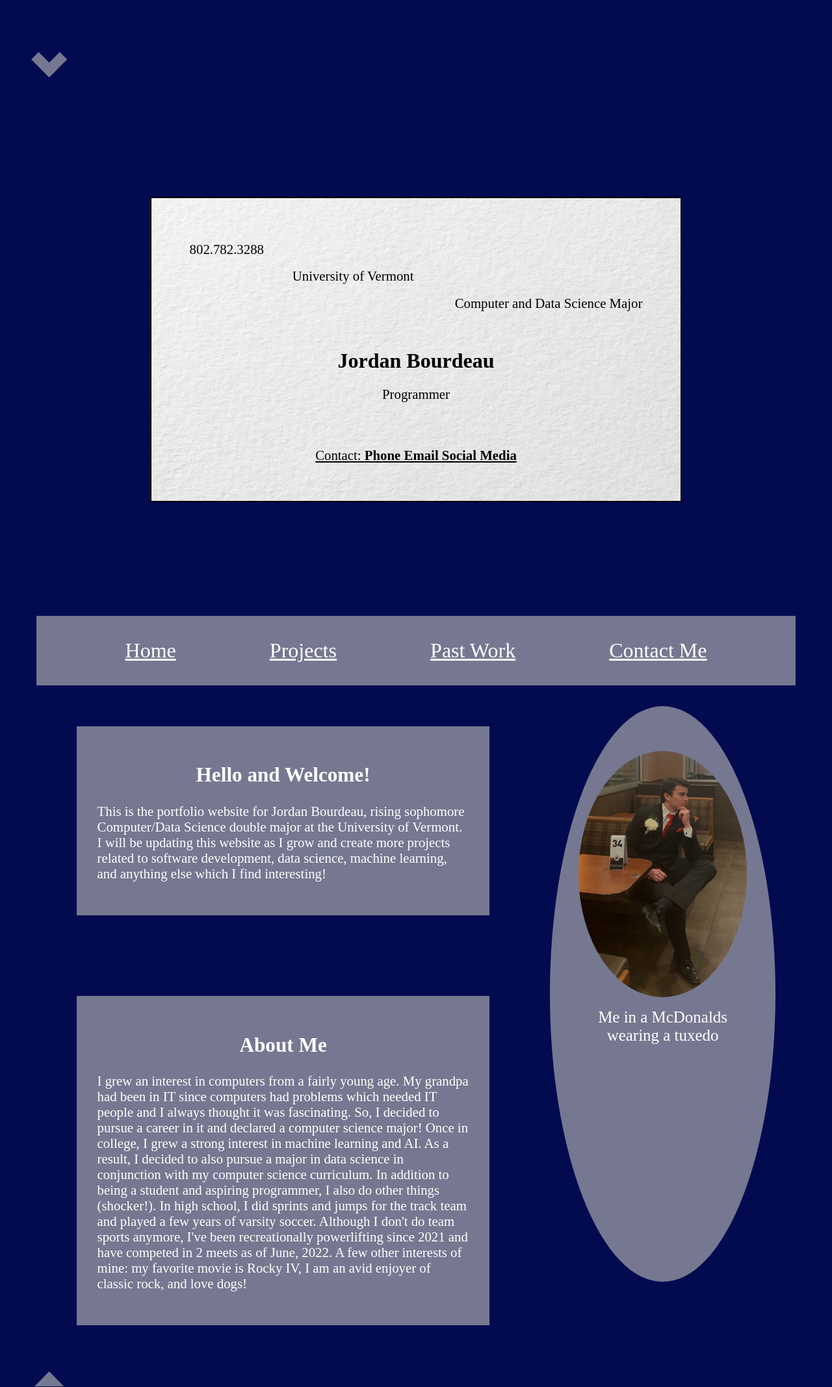
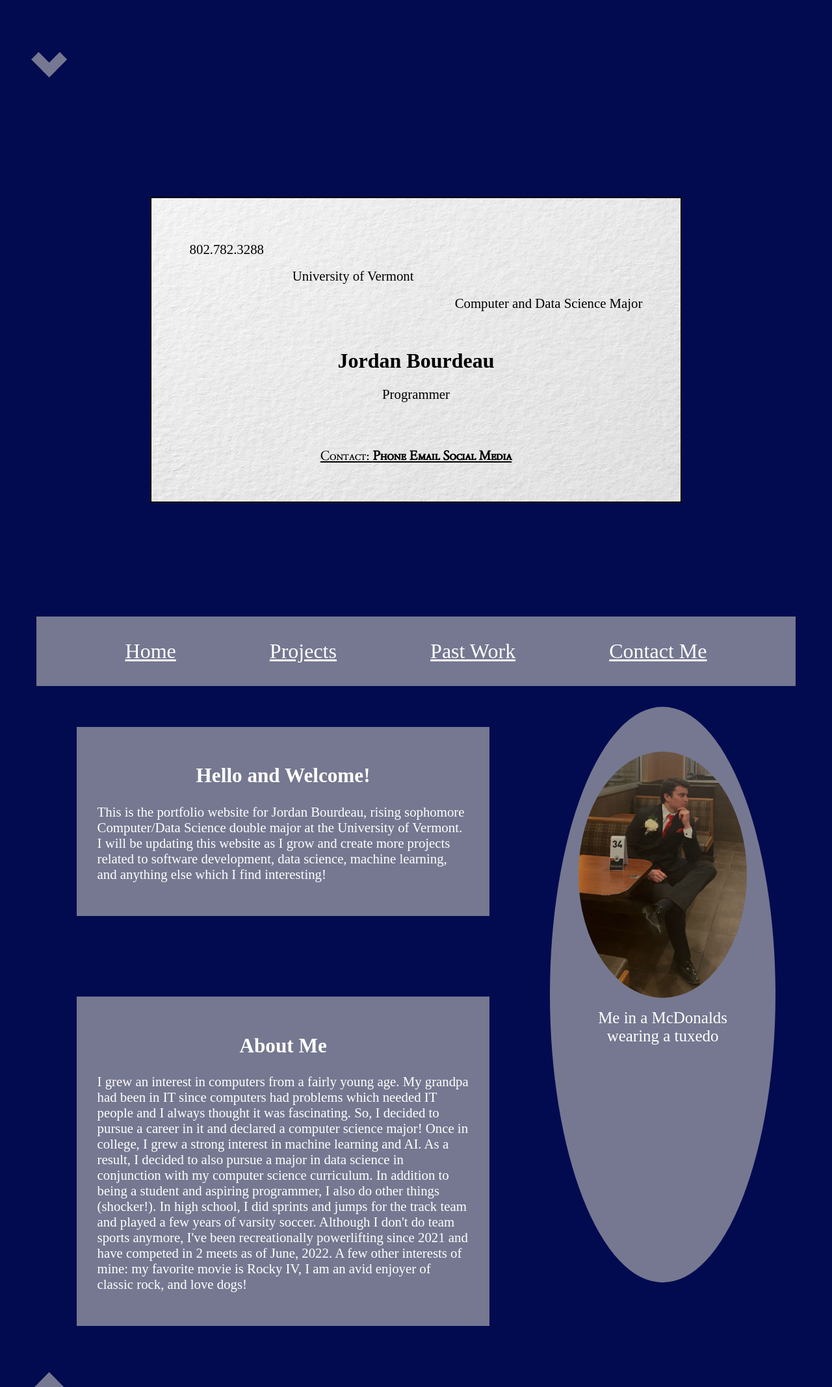
Before and after one commit to JBourds/jbourds.github.io, a PHP site: page / in a window 1280 px wide. Shown: the whole page at 65% size. Run offline with PHP 8.4, Linux system fonts and the light colour scheme.

Commit message:
Font Changes
Added Garamond-Classico-SC (Patrick Bateman font) and changed header style to use it

```diff
--- a/css/index_styles.css
+++ b/css/index_styles.css
@@ -53,7 +53,7 @@ header {
     border: .15em solid black;
     background-repeat: repeat;
     background-color: white;
-
+    font-family: Garamond-Classico-SC;
 }
 
 header > div > p, header > div > a {
--- a/css/main.css
+++ b/css/main.css
@@ -7,8 +7,12 @@
 }
 
 @font-face {
-    font-family: Copperplate Gothic;
-    src: url("fonts\copperplate-gothix-font.ttf");
+    font-family: Copperplate-Gothic;
+    src: url("fonts/copperplate-gothix-font.ttf");
+
+    font-family: Garamond-Classico-SC;
+    src: url("fonts/Garamond-Classico-SC.ttf");
+
 }
 
 .bold {
```
Also changed, not shown: fonts/Garamond-Classico-SC.ttf (added).
